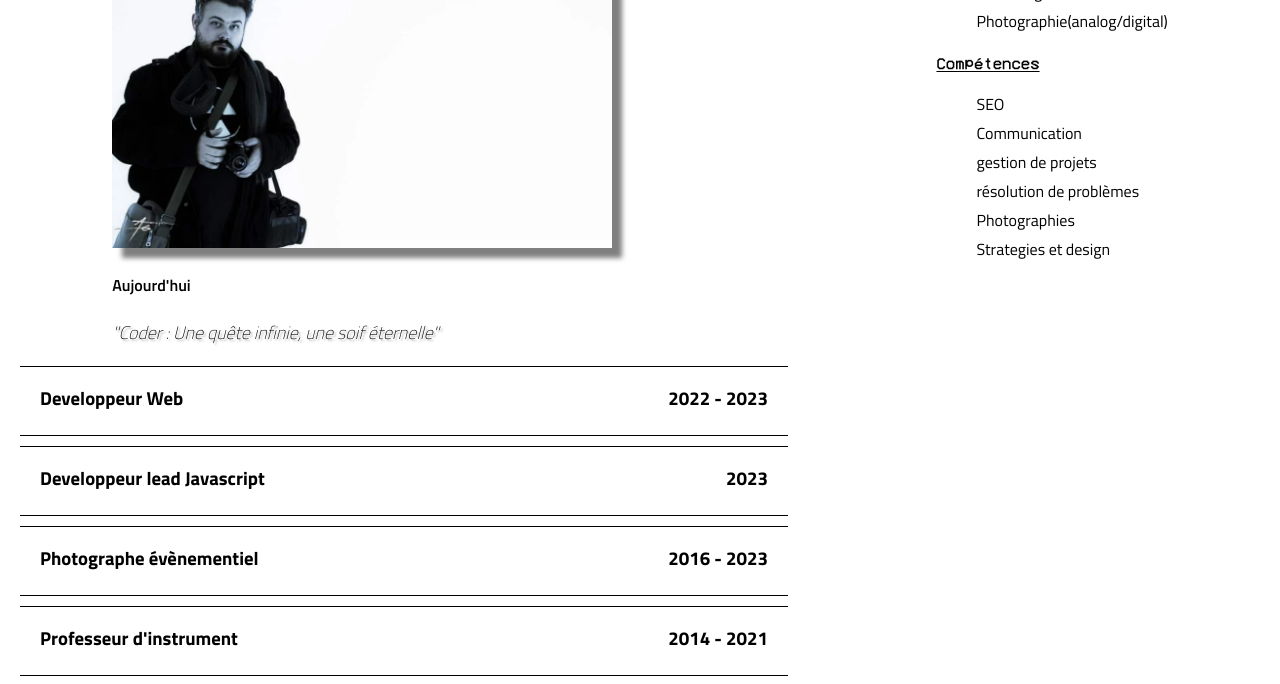
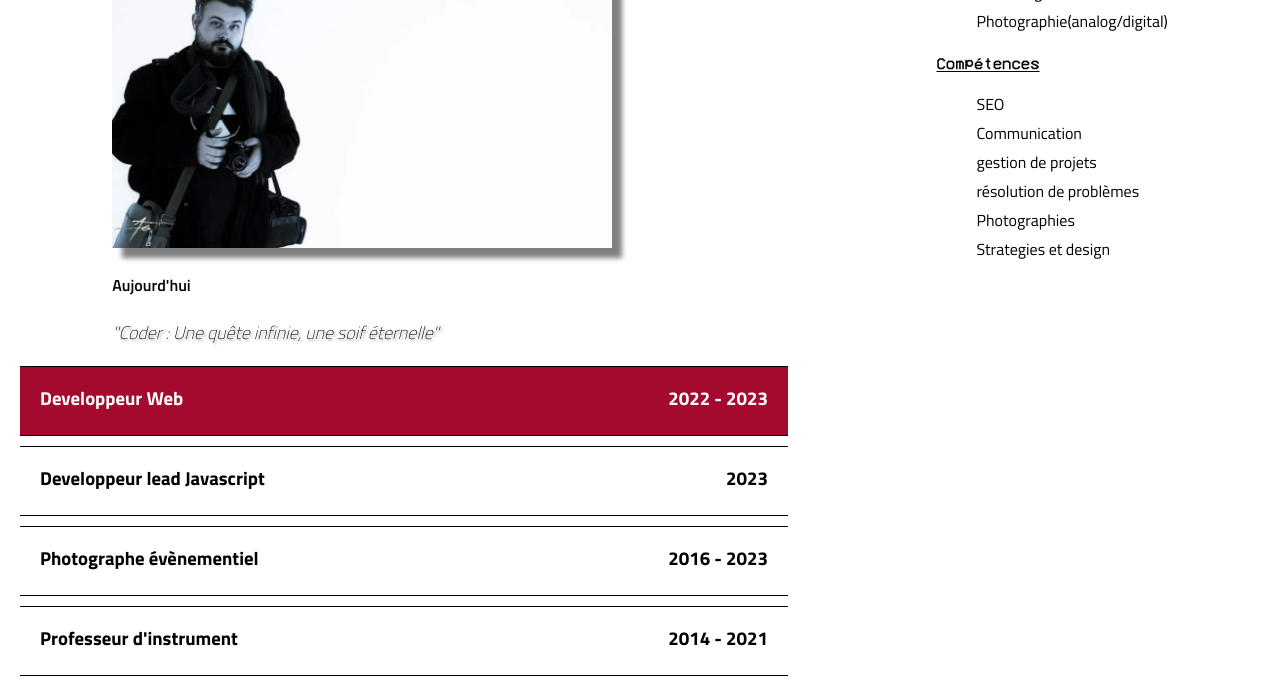
Before and after one commit to widmaker666/alexandre_hontcharouk_portfolio, a Next.js app: page / in a window 1280 px wide. In both pictures the pointer is over the element 404 px from the left and 1509 px from the top of the page. Shown: the part 1109-1793 px from the top of the page. Built offline with nearby package versions, Linux system fonts and the light colour scheme.

Commit message:
resume open and close done maj !

```diff
--- a/app/style/pages/landingPage.module.css
+++ b/app/style/pages/landingPage.module.css
@@ -143,6 +143,9 @@
   height: 70px;
   transition: 0.5s;
 }
+.resume:hover {
+  background: var(--red);
+}
 .resume::before {
   position: absolute;
   top: 0;
@@ -164,8 +167,11 @@
   position: relative;
   font-family: var(--font-titi);
   width: 100%;
-  height: 140px;
+  height: 145px;
   transition: 0.5s;
+}
+.resumeOpen:hover {
+  background: var(--red);
 }
 .resumeOpen::before {
   position: absolute;
@@ -187,7 +193,13 @@
 .titleYear {
   width: 100%;
   display: flex;
+
   justify-content: space-between;
+}
+.titleYear:hover {
+  cursor: pointer;
+  color: white;
+
 }
 
 .titleYear > h3 {
@@ -203,7 +215,7 @@
 
 .visibleParagraph {
   display: block;
-  width: 50%;
+  width: 65%;
   visibility: 1;
   transition: 1s;
   font-style: italic;
```
